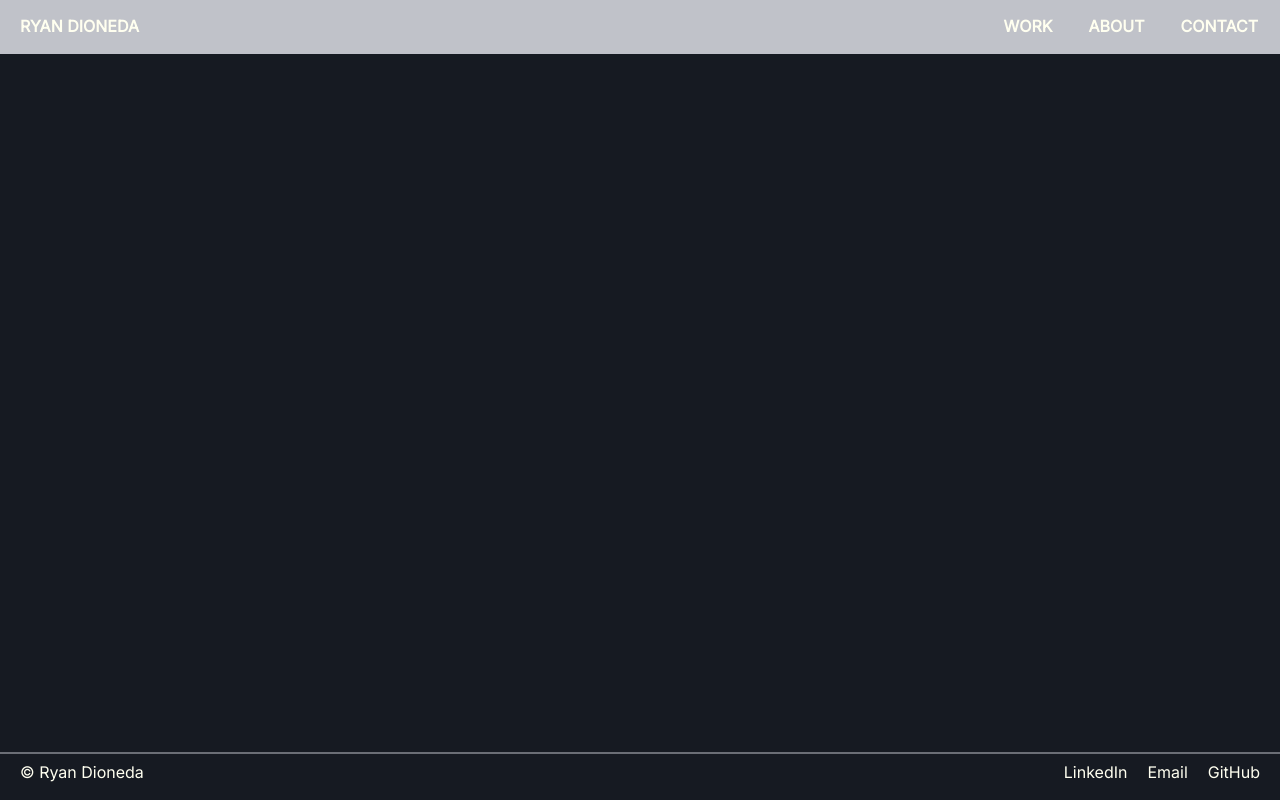
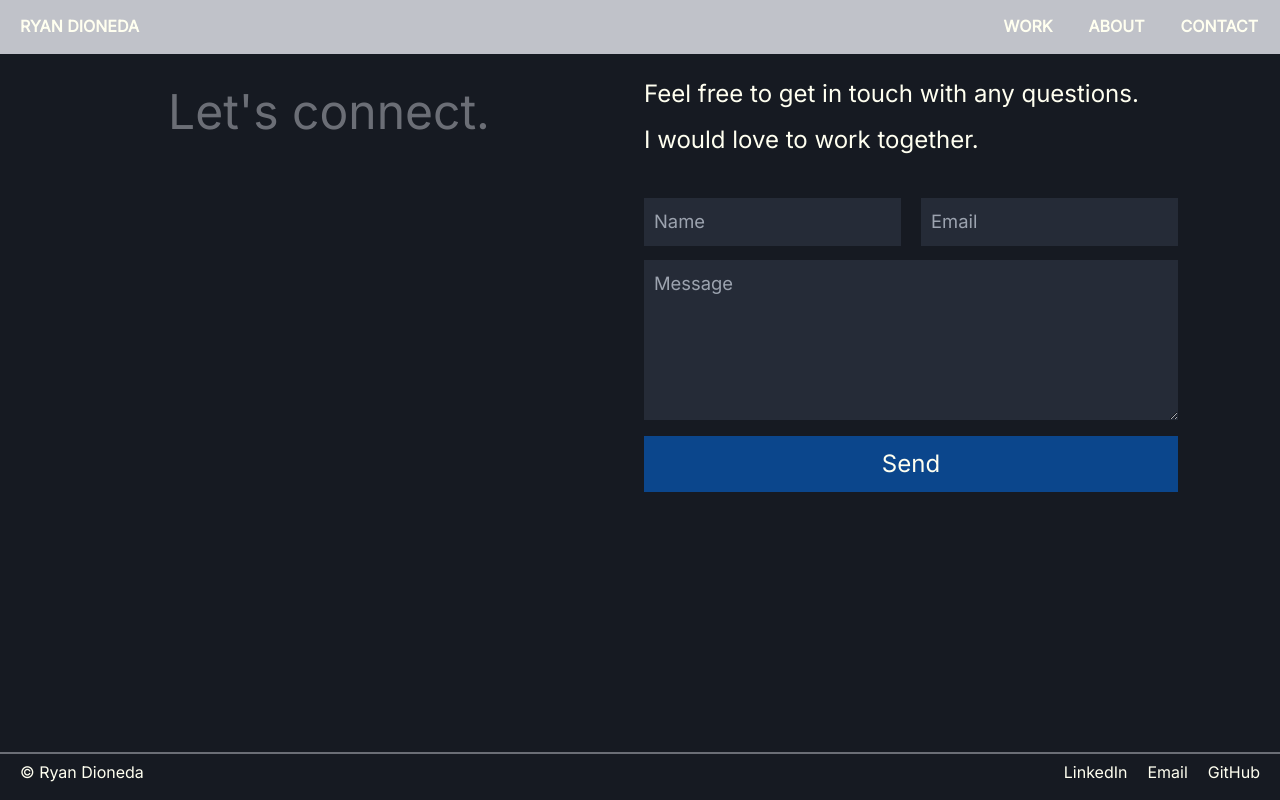
Before and after one commit to ryandioneda/portfolio_v1, a React (Vite) app: page /contact in a window 1280 px wide. Built offline with nearby package versions, Linux system fonts and the light colour scheme.

Commit message:
Added contact page and email form
Changes:
- Added contact form (no functionality)
- Added route to navbar links

```diff
--- a/src/App.jsx
+++ b/src/App.jsx
@@ -1,4 +1,3 @@
-import { useState } from 'react';
 import { BrowserRouter, Routes, Route} from 'react-router-dom';
 import "@fontsource/inter";
 
@@ -9,6 +8,7 @@ import Footer from './components/Footer/Footer';
 // page imports
 import Index from './pages/Index/Index';
 import About from './pages/About/About';
+import Contact from './pages/Contact/Contact';
 
 function App() {
   return (
@@ -20,6 +20,7 @@ function App() {
           <Routes>
             <Route path='/' element={<Index />} />
             <Route path='/about' element={<About />} />
+            <Route path='/contact' element={<Contact />} />
           </Routes>
 
         </div>
--- /dev/null
+++ b/src/pages/Contact/Contact.jsx
@@ -0,0 +1,64 @@
+
+function Contact() {
+    return (
+       <div id="contact-wrapper" className="p-2.5 font-inter">
+            <div id="main-contact-container" className="p-2 grid grid-cols-1 md:grid-cols-2">
+                <div id="grid-col-1" className="col-span-1 p-1 md:flex md:justify-center">
+                    <div id="contact-action-heading" className="text-slate opacity-50 text-[1.5rem] md:text-[3rem] mb-10 md:mb-0">
+                        <p>Let's connect.</p>
+                    </div>
+                </div>
+
+                <div id="grid-col2" className="col-span-1 p-1 text-ivory text-[1.15rem] md:text-[1.5rem] md:flex md:justify-start">
+                    <div id="form-wrapper" className="md:pr-20">
+                        <div id="form-heading">
+                            <p className="">Feel free to get in touch with any questions.</p>
+                            <p className="mt-2.5">I would love to work together.</p>
+                        </div>
+
+                        <div id="email-form-container" className="w-full mt-10">
+                            <div id="user-info" className="flex flex-row gap-5 w-full">
+                                <div id="name" className="">
+                                    <form action="">
+                                        <div id="input-field" className="">
+                                            <input autoComplete="off" id="name" placeholder="Name" className="text-[1.15rem] md:text-[1.15rem] w-full text-ivory bg-darkgray p-2.5"></input>
+                                        </div>
+                                    </form>
+                                </div>
+
+
+                                <div id="email" className="">
+                                    <form action="">
+                                        <div id="input-field" className="">
+                                            <input autoComplete="off" id="email" placeholder="Email" className="text-[1.15rem] md:text-[1.15rem] w-full text-ivory bg-darkgray p-2.5"></input>
+                                        </div>
+                                    </form>
+                                </div>
+
+                            </div>
+
+                            <div id="user-message" className="mt-3.5">
+                                <div id="message">
+                                    <form id="form" action="" >
+                                        <div id="input-field">
+                                            <textarea autoComplete="off" placeholder="Message" id="message" className="text-[1.15rem] md:text-[1.15rem] w-full text-ivory bg-darkgray p-2.5 h-40"></textarea>
+                                        </div>
+                                    </form>
+                                </div>
+                            </div>
+
+                            <div id="send-button" className="bg-[#0b468c] mt-1.5">
+                                <button className="w-full p-2.5">
+                                    Send
+                                </button>
+                            </div>
+
+                        </div>
+                    </div>
+                </div>
+            </div>
+       </div>
+    )
+}
+
+export default Contact;
--- a/tailwind.config.js
+++ b/tailwind.config.js
@@ -41,6 +41,7 @@ export default {
       colors: {
         ivory: 'rgb(255, 255, 240)',
         offblack: 'hsl(221, 20%, 11%)',
+        darkgray: 'hsl(221, 20%, 18%)',
         slate: 'rgb(192, 194, 201)',
       }
     },
```
